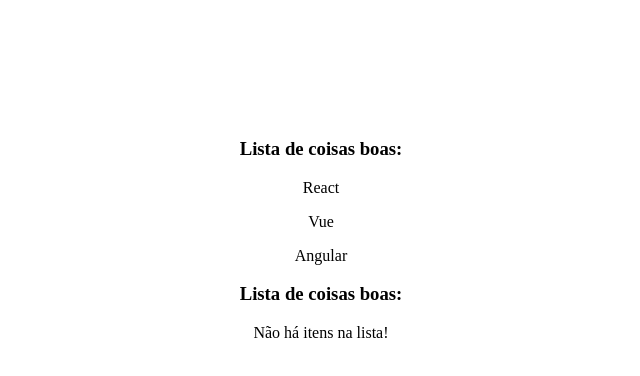
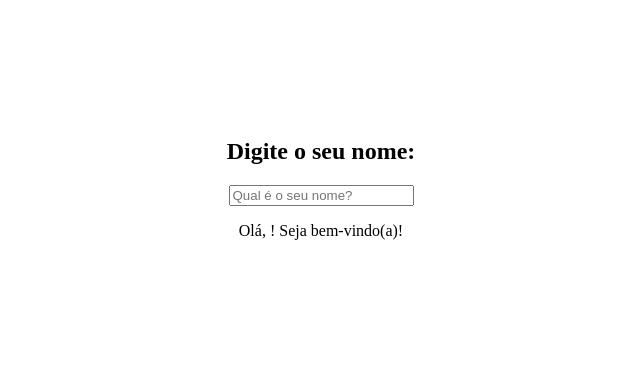
Before and after one commit to fp-torres/projeto-react, a React (Create React App) app: page / in a window 1280 px wide. Shown: the top 376 px of the page, without its empty margins (319-959 px from the left). Built offline with nearby package versions, Linux system fonts and the light colour scheme.

Commit message:
State Lift

```diff
--- a/src/App.js
+++ b/src/App.js
@@ -1,17 +1,19 @@
+import { useState } from 'react';
+
 import './App.css';
-import OutraLista from './components/OutraLista';
+import SeuNome from './components/SeuNome';
+import Saudacao from './components/Saudacao';
 
 function App() {
 
-  const meusItens = ['React', 'Vue', 'Angular'];
-
+const [nome, setNome] = useState('');
   return (
     <div className="App">
-      <h1>Renderização de Listas</h1>
+      <h1>State Lift</h1>
+      <SeuNome setNome={setNome}/>
+      <Saudacao nome={nome}/>
 
 
-     <OutraLista itens={meusItens} />
-     <OutraLista itens={[]} />
     </div>
   );
 }
--- /dev/null
+++ b/src/components/Saudacao.js
@@ -0,0 +1,13 @@
+function Saudacao({ nome }) {
+
+function gerarSaudacao(algumNome)   {
+    return `Olá, ${algumNome}! Seja bem-vindo(a)!`;
+    }
+
+  return (
+    <div>
+      <p>{gerarSaudacao(nome)}</p>
+    </div>
+  );
+}
+export default Saudacao;
--- /dev/null
+++ b/src/components/SeuNome.js
@@ -0,0 +1,13 @@
+function SeuNome({ setNome }) {
+  return (
+
+    <div>
+      <h2>Digite o seu nome: </h2>
+      <input type="text" placeholder= "Qual é o seu nome? "
+      onChange={(e) => setNome(e.target.value)}/>
+
+    </div>
+  );
+}
+
+export default SeuNome;
```
